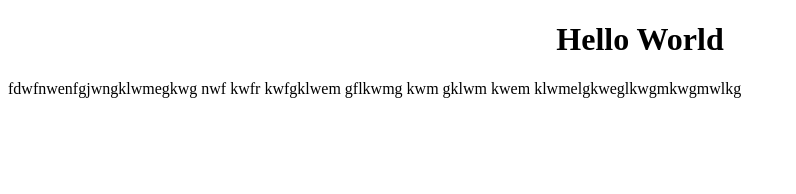
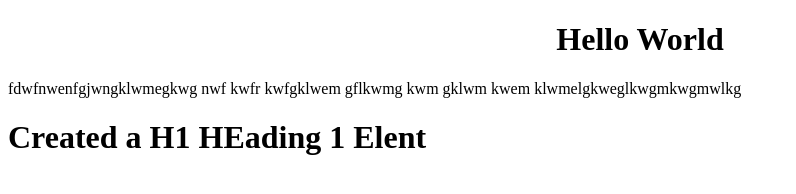
Before and after one commit to shreeshahrao/git-collaboration, a plain HTML site: page index.html in a window 1280 px wide. Shown: the whole page, without its empty margins (0-796 px from the left). Drawn offline with Linux system fonts and the light colour scheme.

Commit message:
Added H1

```diff
--- a/index.html
+++ b/index.html
@@ -6,5 +6,6 @@
     <body>
         <center><h1>Hello World</h1></center>
         <p>fdwfnwenfgjwngklwmegkwg nwf kwfr kwfgklwem gflkwmg kwm gklwm kwem klwmelgkweglkwgmkwgmwlkg</p>
+        <h1>Created a H1 HEading 1 Elent</h1>
     </body>
 </html>
```
